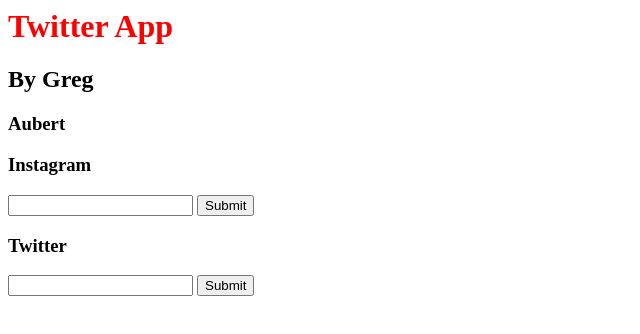
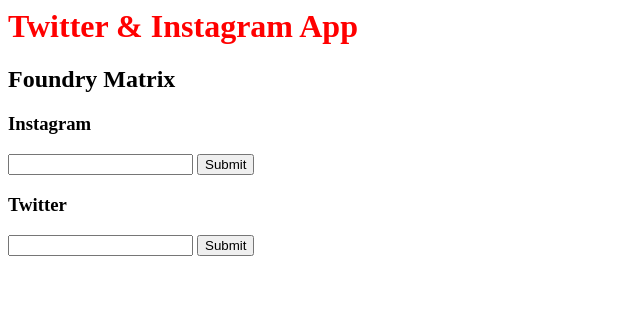
Before and after one commit to CallorGRP/InstagramFeed, a website: page home.html in a window 1280 px wide. Shown: the whole page, without its empty margins (0-640 px from the left). Drawn offline with nearby package versions, Linux system fonts and the light colour scheme.

Commit message:
mainjs and home amended

```diff
--- a/home.html
+++ b/home.html
@@ -3,11 +3,10 @@
 </head>
 
 <body>
-	<h1 class="homepage-header">Twitter App</h1>
+	<h1 class="homepage-header">Twitter & Instagram App</h1>
 
-	<h2> By Greg </h2>
+	<h2> Foundry Matrix </h2>
 
-	<h3> Aubert </h3>
 
 	<!-- <ul>
 
--- a/public/main.js
+++ b/public/main.js
@@ -4,7 +4,6 @@
 
 $(document).ready(function(){
 	console.log("ready");
-	var pathname = "carrots";
 	// JSON variation
 
 	function clientGetTweets (queryTwitter) {
```
